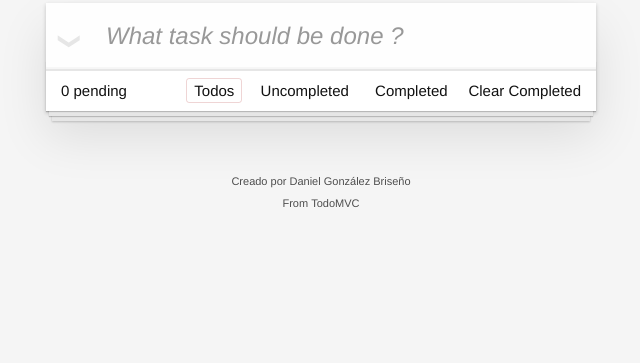
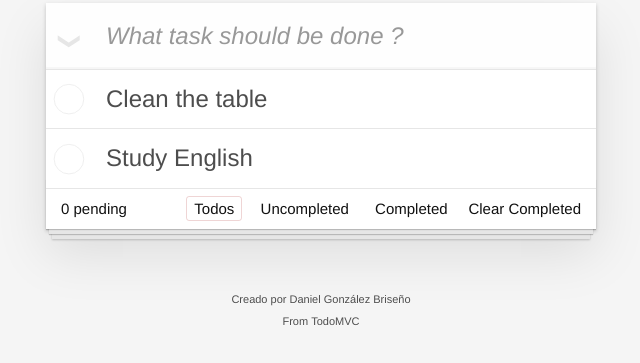
Before and after one commit to qbixmex/javascript_todo_app, a website built with webpack: page src/index.html in a window 1280 px wide. Shown: the part 127-490 px from the top of the page, without its empty margins (319-959 px from the left). Built offline with nearby package versions, Linux system fonts and the light colour scheme.

Commit message:
Adding Todos to HTML

```diff
--- a/package.json
+++ b/package.json
@@ -6,7 +6,7 @@
   "scripts": {
     "build": "webpack --config webpack.prod.js",
     "build:dev": "webpack --config webpack.config.js",
-    "serve": "webpack serve --config webpack.config.js --port 3000"
+    "serve": "webpack serve --config webpack.config.js --hot --port 3000 --open"
   },
   "keywords": [],
   "author": "Daniel González",
--- a/src/index.html
+++ b/src/index.html
@@ -15,26 +15,7 @@
 			<section class="main">
 				<input id="toggle-all" class="toggle-all" type="checkbox">
 				<label for="toggle-all">Mark all as complete</label>
-				<ul class="todo-list">
-					<!-- These are here just to show the structure of the list items -->
-					<!-- List items should get the class `editing` when editing and `completed` when marked as completed -->
-					<!-- <li class="completed" data-id="abc">
-						<div class="view">
-							<input class="toggle" type="checkbox" checked>
-							<label>Study English</label>
-							<button class="destroy"></button>
-						</div>
-						<input class="edit" value="Create a TodoMVC template">
-					</li>
-					<li>
-						<div class="view">
-							<input class="toggle" type="checkbox">
-							<label>Buy Milk</label>
-							<button class="destroy"></button>
-						</div>
-						<input class="edit" value="Rule the web">
-					</li> -->
-				</ul>
+				<ul class="todo-list"></ul>
 			</section>
 			<!-- This footer should hidden by default and shown when there are todos -->
 			<footer class="footer">
--- a/src/index.js
+++ b/src/index.js
@@ -1,12 +1,14 @@
 import { Todo, TodoList } from "./js/classes";
-
+import { createHtmlTodo } from "./js/components/TodoComponent";
 import "./sass/styles.scss";
 
 const todoList = new TodoList();
 
 const todo1 = new Todo("Clean the table", 1);
-const todo2 = new Todo("Grab the garbage out", 2);
+const todo2 = new Todo("Study English", 2);
 
 todoList.newTodo( todo1 );
 todoList.newTodo( todo2 );
-console.log( todoList.todos );
+
+createHtmlTodo( todo1 );
+createHtmlTodo( todo2 );
--- /dev/null
+++ b/src/js/components/TodoComponent.js
@@ -0,0 +1,21 @@
+const divTodoList = document.querySelector(".todo-list");
+
+export const createHtmlTodo = ( todo ) => {
+    const htmlTodo = `
+        <li class="${ ( todo.completed ) ? "completed" : "" }" data-id="${ todo.id }">
+            <div class="view">
+                <input class="toggle" type="checkbox" ${ ( todo.completed ) ? "checked" : "" }>
+                <label>${ todo.task }</label>
+                <button class="destroy"></button>
+            </div>
+            <input class="edit" value="Create a TodoMVC template">
+        </li>
+    `;
+
+    const div = document.createElement('div');
+    div.innerHTML = htmlTodo;
+
+    divTodoList.append( div.firstElementChild );
+
+    return div.firstElementChild;
+};
--- a/webpack.config.js
+++ b/webpack.config.js
@@ -7,7 +7,7 @@ module.exports = {
     mode: "development",
     entry: "./src/index.js",
     output: {
-        clean: true,
+        // clean: true,
         path: path.resolve(__dirname, "dist"),
         filename: "bundle.js"
     },
@@ -58,8 +58,6 @@ module.exports = {
         }),
     ],
     devServer: {
-        open: true,
-        hot: true,
         watchFiles: ['src/index.html'],
         client: {
             logging: 'none',
```
